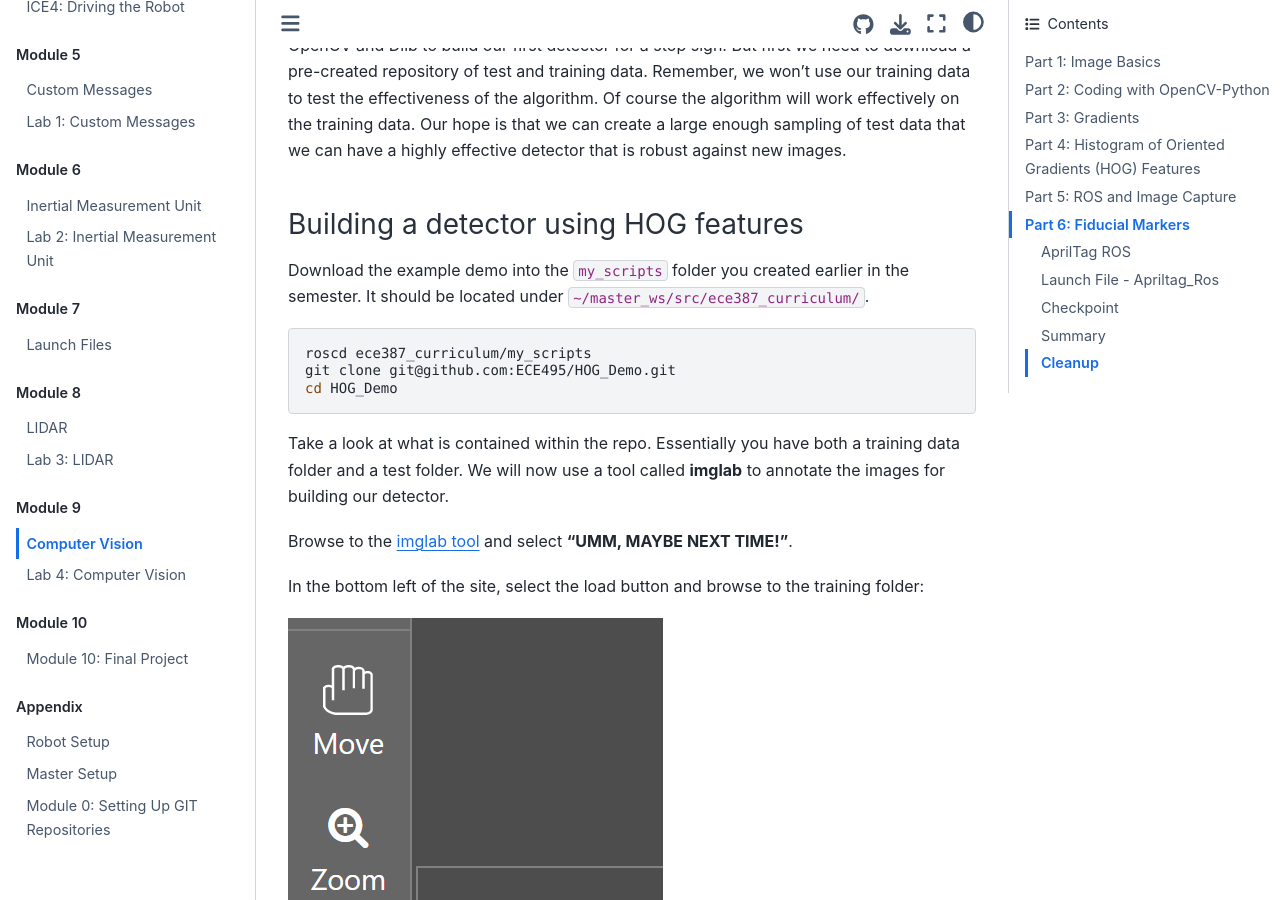
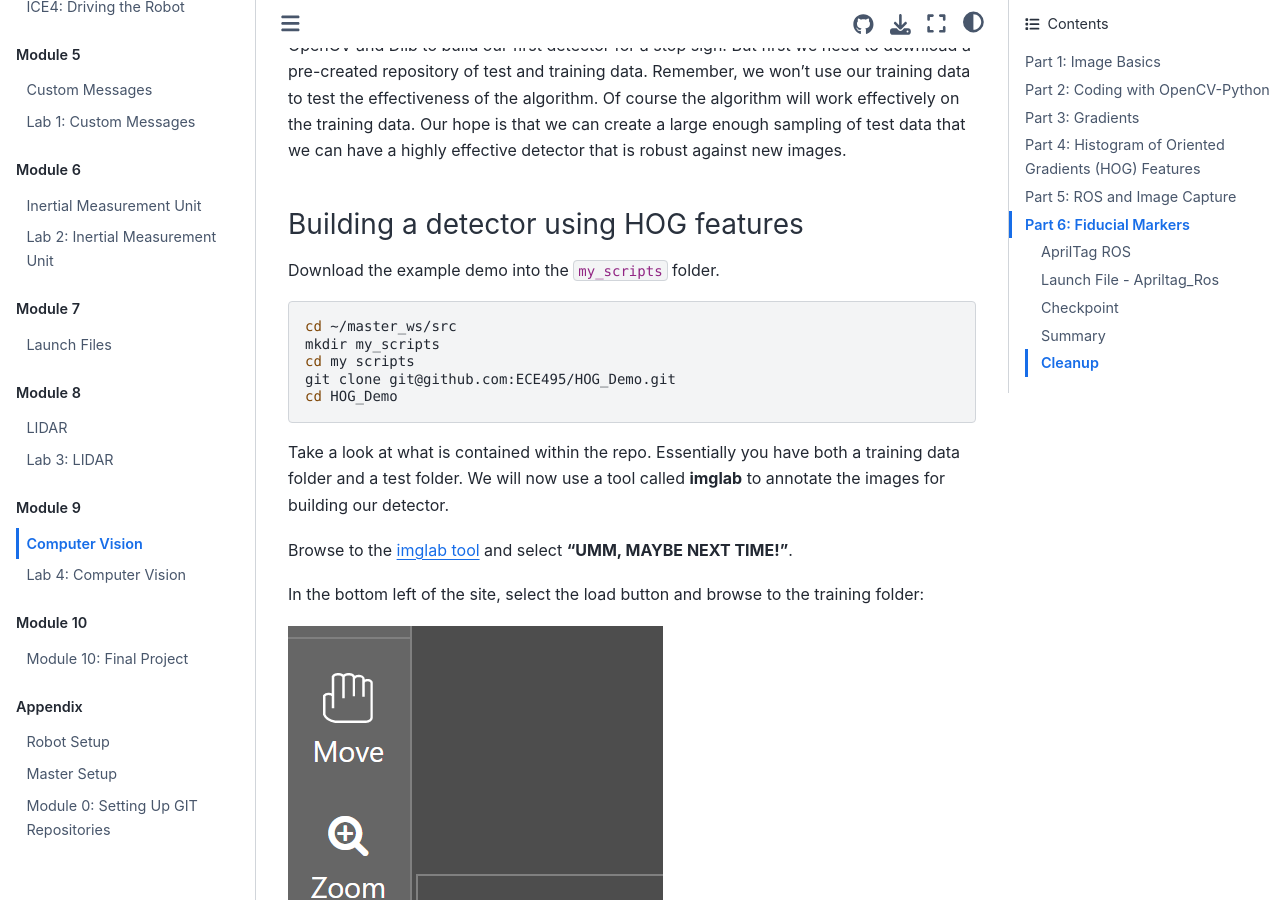
Before and after one commit to stanbaek/ece387_book, a Jupyter Book: the page built from docs/Module9_CV/computer_vision.md, in a window 1280 px wide and 900 px high, scrolled down 15001 px. Built offline with Jupyter Book 1.0.4 settings and Sphinx 7.4.7 and the Sphinx Book theme 1.1.4, drawn with Linux system fonts in a browser that asks for light colours.

Commit message:
Updated imglab tool link

````diff
--- a/docs/Module9_CV/computer_vision.md
+++ b/docs/Module9_CV/computer_vision.md
@@ -336,17 +336,19 @@
 
 (CV:HOG)=
 ### Building a detector using HOG features
-Download the example demo into the `my_scripts` folder you created earlier in the semester. It should be located under `~/master_ws/src/ece387_curriculum/`.
+Download the example demo into the `my_scripts` folder.
 
 ```bash
-roscd ece387_curriculum/my_scripts
+cd ~/master_ws/src
+mkdir my_scripts
+cd my scripts
 git clone git@github.com:ECE495/HOG_Demo.git
 cd HOG_Demo
 ```
 
 Take a look at what is contained within the repo.  Essentially you have both a training data folder and a test folder.  We will now use a tool called **imglab** to annotate the images for building our detector.
 
-Browse to the [imglab tool](https://imglab.in/) and select **"UMM, MAYBE NEXT TIME!"**.
+Browse to the [imglab tool](https://solothought.com/imglab/#) and select **"UMM, MAYBE NEXT TIME!"**.
 
 In the bottom left of the site, select the load button and browse to the training folder:
 
````
